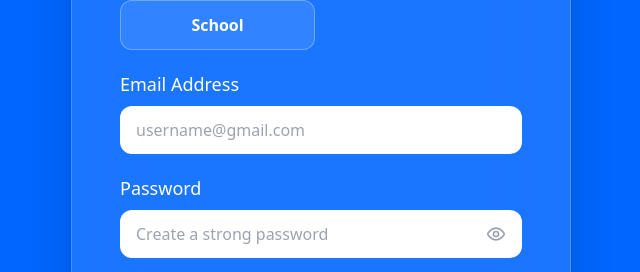
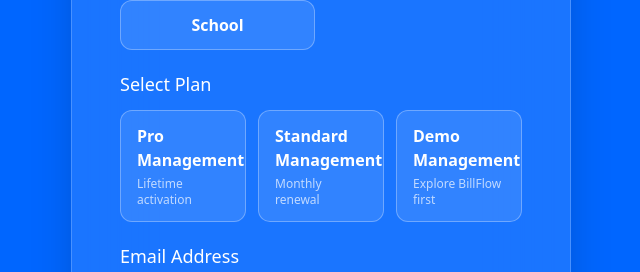
Before and after one commit to yaptech-commits/billflow, a Next.js app: page /auth/signup in a window 1280 px wide. Shown: the part 417-689 px from the top of the page, without its empty margins (319-959 px from the left). Built offline with nearby package versions, Linux system fonts and the light colour scheme; no server answers.

Commit message:
Add management plan selection to registration

```diff
--- a/app/auth/signup/page.tsx
+++ b/app/auth/signup/page.tsx
@@ -1,5 +1,7 @@
 "use client";
 export const dynamic = "force-dynamic";
+
+// Style reminder: Preserve BillFlow's branded blue glassmorphism surface, white inputs, navy CTA, and mobile-first spacing.
 import { useState } from "react";
 import { createUserWithEmailAndPassword, updateProfile } from "firebase/auth";
 import { auth } from "@/lib/firebase";
@@ -11,17 +13,25 @@ import Link from "next/link";
 import toast from "react-hot-toast";
 import { Eye, EyeOff } from "lucide-react";
 
+type ManagementPlan = "pro" | "standard" | "demo";
+
 export default function SignupPage() {
   const [businessName, setBusinessName] = useState("");
   const [email, setEmail] = useState("");
   const [password, setPassword] = useState("");
   const [businessType, setBusinessType] = useState<"general" | "pharmacy" | "hotel" | "coldstore" | "school">("general");
+  const [selectedPlan, setSelectedPlan] = useState<ManagementPlan | "">("");
+  const [proBusinessScale, setProBusinessScale] = useState<"large" | "small">("large");
   const [showPassword, setShowPassword] = useState(false);
   const [loading, setLoading] = useState(false);
   const router = useRouter();
 
   const handleSignup = async (e: React.FormEvent) => {
     e.preventDefault();
+    if (!selectedPlan) {
+      toast.error("Please select a management plan to continue.");
+      return;
+    }
     setLoading(true);
     try {
       // 1. Create User
@@ -44,6 +54,8 @@ export default function SignupPage() {
         status: "pending", // New accounts require approval
         allowedPages, // Auto-assign pages based on business type
         createdAt: serverTimestamp(),
+        managementPlan: selectedPlan,
+        proBusinessScale: selectedPlan === "pro" ? proBusinessScale : null,
         currency: "GHS",
         taxRate: 0,
         taxInclusive: false
@@ -156,6 +168,131 @@ export default function SignupPage() {
               </div>
             </div>
 
+            <div className="space-y-3">
+              <label className="text-white text-lg font-medium block">Select Plan</label>
+              <div className="grid gap-3 sm:grid-cols-3" role="group" aria-label="Select a BillFlow management plan">
+                <button
+                  type="button"
+                  aria-pressed={selectedPlan === "pro"}
+                  onClick={() => setSelectedPlan("pro")}
+                  className={`min-h-[112px] rounded-xl border px-4 py-3 text-left transition-all ${
+                    selectedPlan === "pro"
+                      ? "border-white bg-white text-[#0066FF] shadow-md"
+                      : "border-white/30 bg-white/10 text-white hover:border-white/60"
+                  }`}
+                >
+                  <span className="block text-base font-bold">Pro Management</span>
+                  <span className={`mt-1 block text-xs ${selectedPlan === "pro" ? "text-[#0066FF]/75" : "text-white/70"}`}>
+                    Lifetime activation
+                  </span>
+                </button>
+                <button
+                  type="button"
+                  aria-pressed={selectedPlan === "standard"}
+                  onClick={() => setSelectedPlan("standard")}
+                  className={`min-h-[112px] rounded-xl border px-4 py-3 text-left transition-all ${
+                    selectedPlan === "standard"
+                      ? "border-white bg-white text-[#0066FF] shadow-md"
+                      : "border-white/30 bg-white/10 text-white hover:border-white/60"
+                  }`}
+                >
+                  <span className="block text-base font-bold">Standard Management</span>
+                  <span className={`mt-1 block text-xs ${selectedPlan === "standard" ? "text-[#0066FF]/75" : "text-white/70"}`}>
+                    Monthly renewal
+                  </span>
+                </button>
+                <button
+                  type="button"
+                  aria-pressed={selectedPlan === "demo"}
+                  onClick={() => setSelectedPlan("demo")}
+                  className={`min-h-[112px] rounded-xl border px-4 py-3 text-left transition-all ${
+                    selectedPlan === "demo"
+                      ? "border-white bg-white text-[#0066FF] shadow-md"
+                      : "border-white/30 bg-white/10 text-white hover:border-white/60"
+                  }`}
+                >
+                  <span className="block text-base font-bold">Demo Management</span>
+                  <span className={`mt-1 block text-xs ${selectedPlan === "demo" ? "text-[#0066FF]/75" : "text-white/70"}`}>
+                    Explore BillFlow first
+                  </span>
+                </button>
+              </div>
+
+              {selectedPlan === "pro" && (
+                <div className="rounded-2xl border border-white/20 bg-white/10 p-4 text-white">
+                  <div className="flex items-start justify-between gap-4">
+                    <div>
+                      <p className="font-bold">Pro Management</p>
+                      <p className="mt-1 text-sm text-white/70">Package: Lifetime Activation (Monthly Database Upgrade)</p>
+                    </div>
+                    <span className="whitespace-nowrap text-lg font-bold">3,500 GH₵</span>
+                  </div>
+                  <div className="mt-4 space-y-2 text-sm">
+                    <div className="flex items-center justify-between gap-4 border-t border-white/10 pt-2">
+                      <span className="text-white/70">Startup Price</span>
+                      <span className="font-semibold">3,500 GH₵</span>
+                    </div>
+                    <div className="flex items-center justify-between gap-4">
+                      <span className="text-white/70">Monthly Database Upgrade</span>
+                      <span className="font-semibold">{proBusinessScale === "large" ? "500" : "300"} GH₵ / month</span>
+                    </div>
+                  </div>
+                  <div className="mt-4">
+                    <p className="mb-2 text-xs font-semibold uppercase tracking-wide text-white/60">Business scale (optional)</p>
+                    <div className="grid grid-cols-2 gap-2">
+                      <button
+                        type="button"
+                        onClick={() => setProBusinessScale("large")}
+                        className={`rounded-lg border px-3 py-2 text-sm font-semibold transition-all ${
+                          proBusinessScale === "large" ? "border-white bg-white text-[#0066FF]" : "border-white/25 text-white hover:border-white/60"
+                        }`}
+                      >
+                        Large scale · 500 GH₵
+                      </button>
+                      <button
+                        type="button"
+                        onClick={() => setProBusinessScale("small")}
+                        className={`rounded-lg border px-3 py-2 text-sm font-semibold transition-all ${
+                          proBusinessScale === "small" ? "border-white bg-white text-[#0066FF]" : "border-white/25 text-white hover:border-white/60"
+                        }`}
+                      >
+                        Small scale · 300 GH₵
+                      </button>
+                    </div>
+                  </div>
+                </div>
+              )}
+
+              {selectedPlan === "standard" && (
+                <div className="rounded-2xl border border-white/20 bg-white/10 p-4 text-white">
+                  <div className="flex items-start justify-between gap-4">
+                    <div>
+                      <p className="font-bold">Standard Management</p>
+                      <p className="mt-1 text-sm text-white/70">Package: Monthly Renewal</p>
+                    </div>
+                    <span className="whitespace-nowrap text-lg font-bold">1,500 GH₵</span>
+                  </div>
+                  <div className="mt-4 space-y-2 text-sm">
+                    <div className="flex items-center justify-between gap-4 border-t border-white/10 pt-2">
+                      <span className="text-white/70">Startup Price</span>
+                      <span className="font-semibold">1,500 GH₵</span>
+                    </div>
+                    <div className="flex items-center justify-between gap-4">
+                      <span className="text-white/70">Monthly Renewal</span>
+                      <span className="font-semibold">300 GH₵ / month</span>
+                    </div>
+                  </div>
+                </div>
+              )}
+
+              {selectedPlan === "demo" && (
+                <div className="rounded-2xl border border-white/20 bg-white/10 p-4 text-sm text-white/80">
+                  <p className="font-bold text-white">Demo Management selected</p>
+                  <p className="mt-1">Use this option to request a BillFlow demonstration before choosing a paid management plan.</p>
+                </div>
+              )}
+            </div>
+
             <div className="space-y-2">
               <label className="text-white text-lg font-medium block">Email Address</label>
               <input
```
Also changed, not shown: 1 other file (tests, documents, lock files or other folders).
